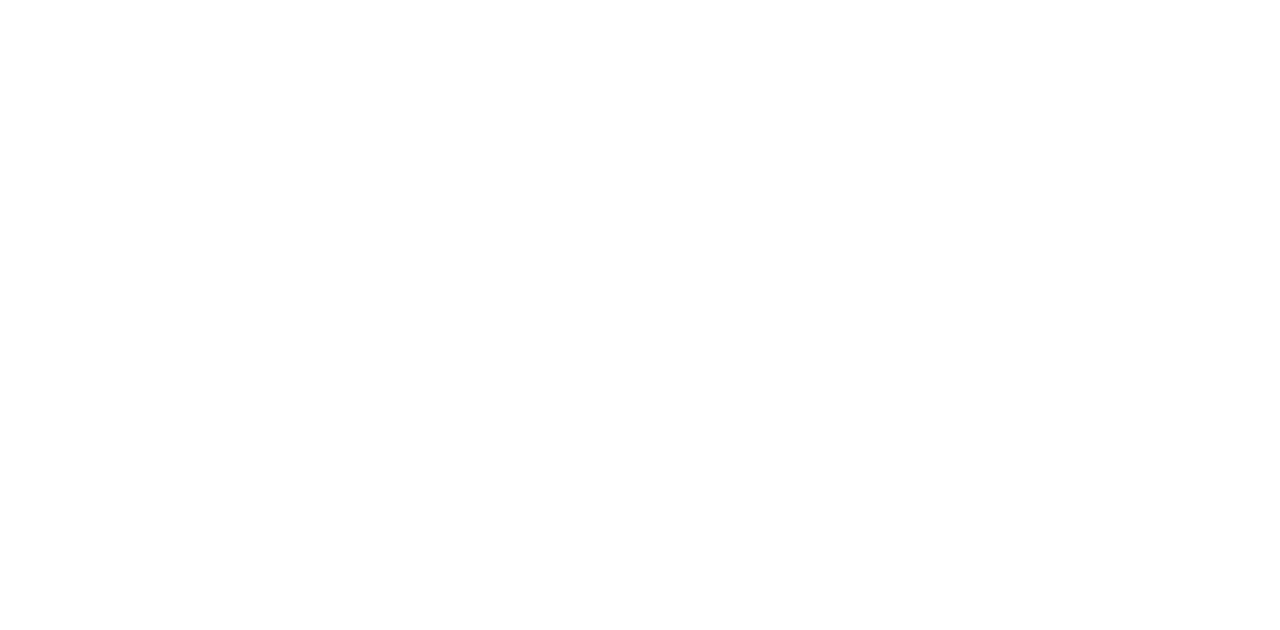
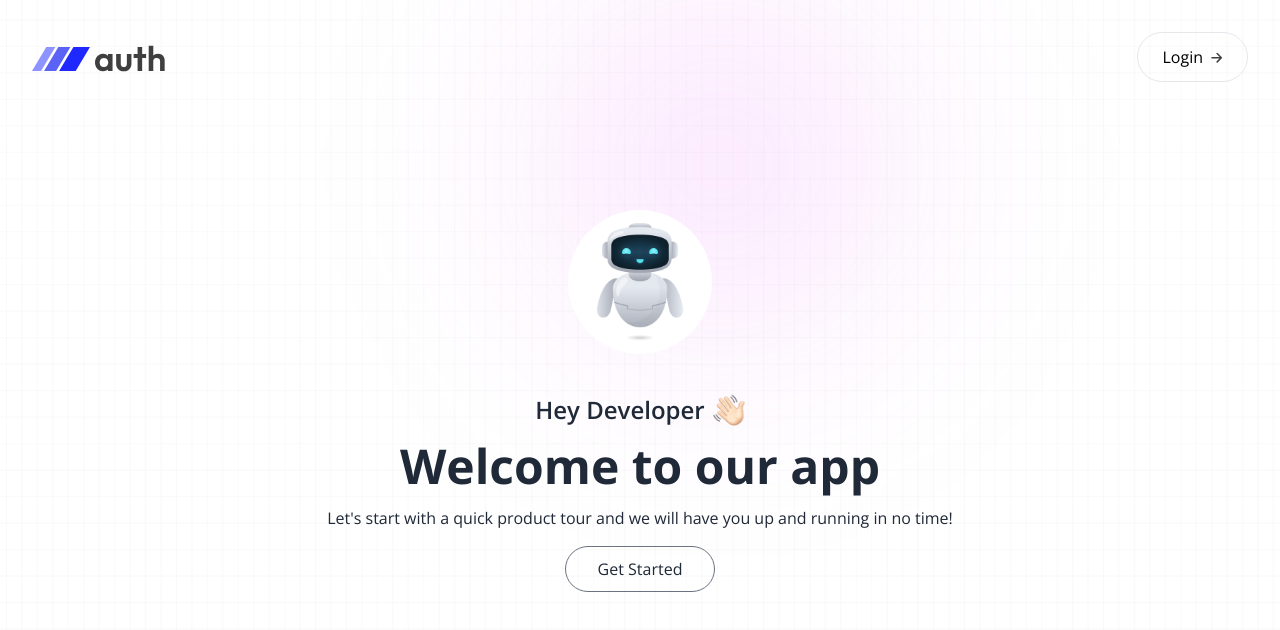
Before and after one commit to Joylinton04/node-js-authentication, a React (Vite) app in the folder client/: page / in a window 1280 px wide. Shown: the top 630 px of the page. Built offline with nearby package versions, Linux system fonts and the light colour scheme.

Commit message:
home page and navbar setup with frame motion

```diff
--- a/client/src/components/Navbar.tsx
+++ b/client/src/components/Navbar.tsx
@@ -1,11 +1,19 @@
 import React from 'react'
+import images from '../assets/assets'
+import assets from '../assets/assets';
 
 const Navbar = () => {
   return (
-    <div>
-
+    <div className='w-full p-8 flex items-center justify-between'>
+      <div className='flex items-center gap-2'>
+        <img src={images.logo} alt="" />
+      </div>
+      <button className='rounded-full px-6 py-3 flex items-center gap-2 border hover:bg-gray-50 transition-all'>
+        <span className='text-base'>Login</span>
+        <span><img src={assets.arrow_icon} alt="" /></span>
+      </button>
     </div>
   )
 }
 
-export default Navbar
+export default Navbar;
--- a/client/src/pages/Home.tsx
+++ b/client/src/pages/Home.tsx
@@ -1,12 +1,74 @@
-import React from 'react'
-import Navbar from '../components/Navbar';
+import React from "react";
+import * as motion from "motion/react-client";
+import type { Variants } from "motion/react";
+import Navbar from "../components/Navbar";
+import assets from "../assets/assets";
 
 const Home = () => {
   return (
-    <div>
-      <Navbar/>
+    <div className="font-default flex flex-col min-h-screen items-center bg-[url(/bg_img.png)]">
+      <Navbar />
+
+      <div className="flex flex-col gap-4 items-center mt-20 py-4 text-center text-gray-800">
+        <div>
+          <img
+            src={assets.header_img}
+            className="w-36 h-36 rounded-full mb-6"
+            alt="Header"
+          />
+        </div>
+
+        <motion.h2
+          initial={{ y: 30, opacity: 0 }}
+          whileInView={{ y: 0, opacity: 1 }}
+          transition={{ duration: 0.8, ease: "easeOut" }}
+          viewport={{ once: true }}
+          className="flex items-center space-x-2"
+        >
+          <span className="text-lg sm:text-2xl font-semibold">
+            Hey Developer
+          </span>
+          <span>
+            <img
+              src={assets.hand_wave}
+              className="w-8 aspect-square"
+              alt="Wave"
+            />
+          </span>
+        </motion.h2>
+
+        <motion.h1
+          initial={{ y: 30, opacity: 0 }}
+          whileInView={{ y: 0, opacity: 1 }}
+          transition={{ duration: 1, ease: "easeOut", delay: 0.1 }}
+          viewport={{ once: true }}
+          className="text-3xl sm:text-5xl font-bold"
+        >
+          Welcome to our app
+        </motion.h1>
+
+        <motion.div
+          initial={{ y: 30, opacity: 0 }}
+          whileInView={{ y: 0, opacity: 1 }}
+          transition={{ duration: 1.1, ease: "easeOut", delay: 0.2 }}
+          viewport={{ once: true }}
+        >
+          Let's start with a quick product tour and we will have you up and
+          running in no time!
+        </motion.div>
+
+        <motion.button
+          className="rounded-full px-8 py-2.5 flex items-center gap-2 border border-gray-500 hover:bg-gray-100 transition-all"
+          initial={{ y: 30, opacity: 0 }}
+          whileInView={{ y: 0, opacity: 1 }}
+          transition={{ duration: 1.2, ease: "easeOut", delay: 0.3 }}
+          viewport={{ once: true }}
+        >
+          Get Started
+        </motion.button>
+      </div>
     </div>
-  )
-}
+  );
+};
 
 export default Home;
```
Also changed, not shown: client/public/bg_img.png (added).
